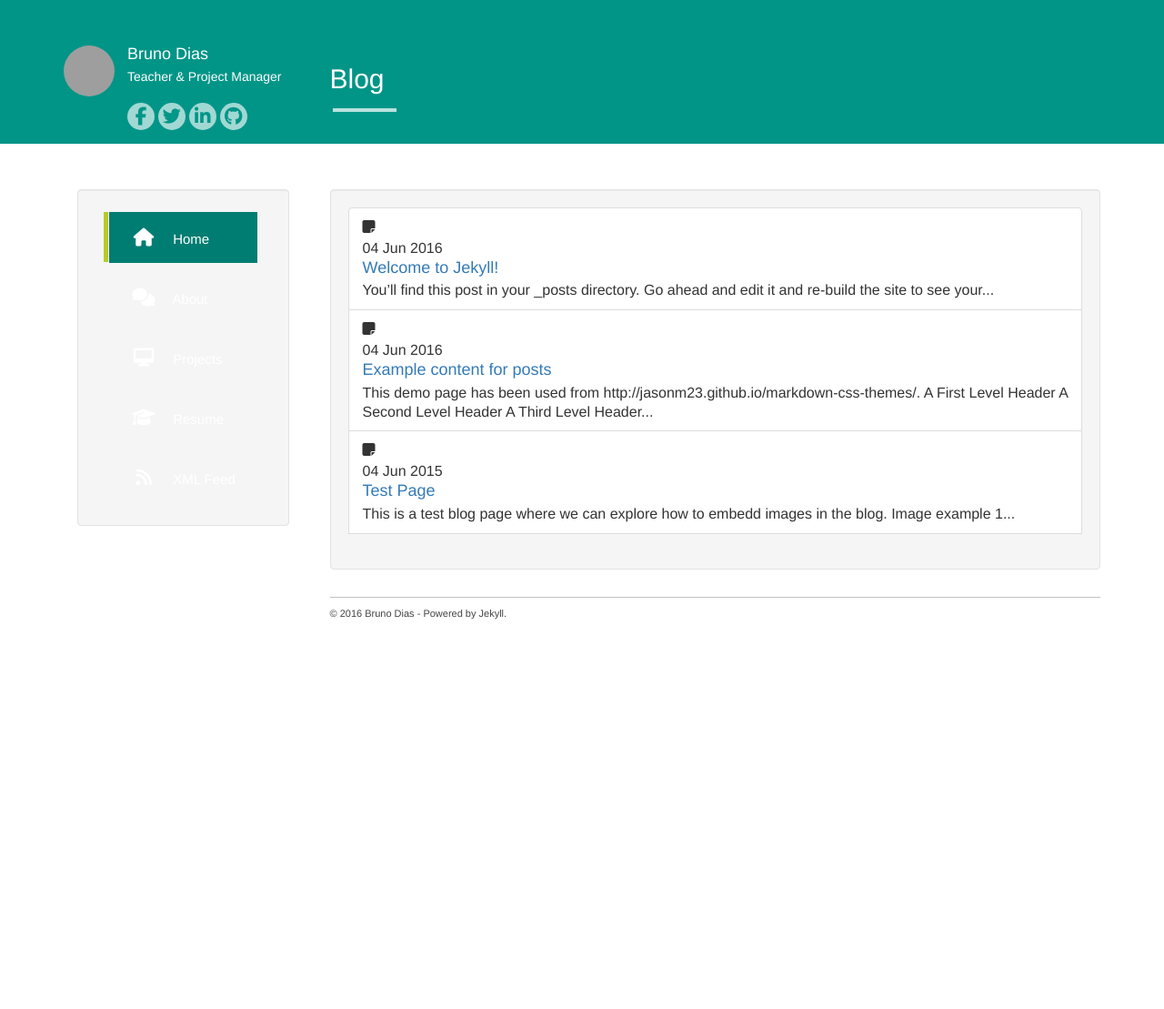
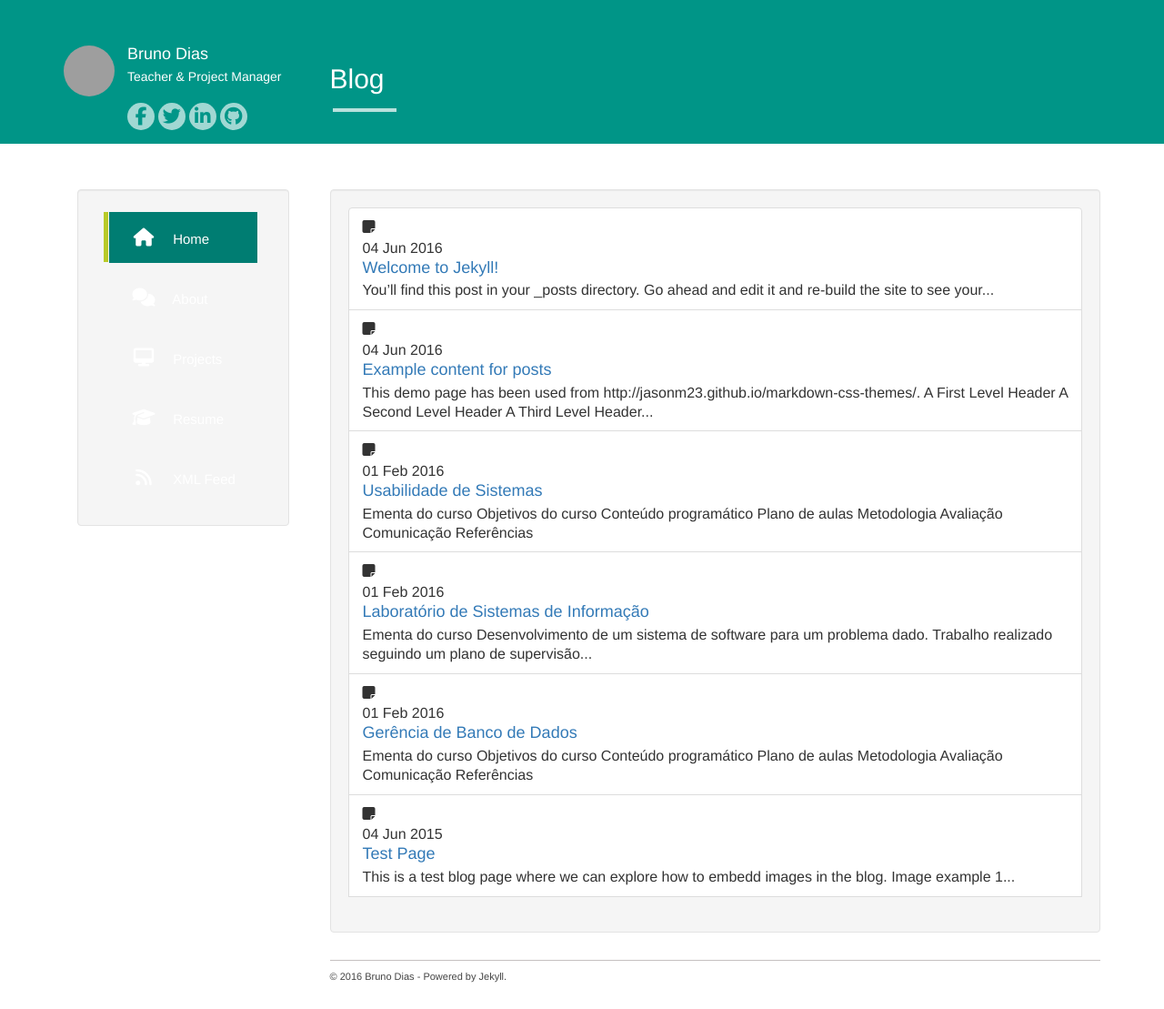
Before and after one commit to brunojdo/brunojdo.github.io, a Jekyll site: the page built from index.html, in a window 1280 px wide. Shown: the whole page at 91% size. Built offline with Jekyll 4.4.1, drawn with Linux system fonts in a browser that asks for light colours; nearby versions of some CDN libraries; the list of posts is cut into pages by our own code; before the commit the page ends 900 px from its top, so only the background shows below that; grey boxes are pictures that could not be loaded.

Commit message:
Create courses pages

```diff
--- /dev/null
+++ b/_posts/2016-02-1-gbd.md
@@ -0,0 +1,23 @@
+---
+layout: post
+title:  "Gerência de Banco de Dados"
+date:   2016-02-1
+categories: gbd
+---
+
+### Ementa do curso
+___
+### Objetivos do curso
+___
+### Conteúdo programático
+___
+### Plano de aulas
+___
+### Metodologia
+___
+### Avaliação
+___
+### Comunicação
+___
+### Referências
+___
--- /dev/null
+++ b/_posts/2016-02-1-lsi.md
@@ -0,0 +1,75 @@
+---
+layout: post
+title:  "Laboratório de Sistemas de Informação"
+date:   2016-02-1
+categories: lsi
+---
+
+### Ementa do curso
+___
+Desenvolvimento de um sistema de software para um problema dado. Trabalho realizado seguindo um plano de supervisão com pontos de controle pré-estabelecido
+
+### Objetivos do curso
+___
+**Geral**: Pôr em perspectiva os conceitos relacionados com a concepção, desenvolvimento e gestão de sistemas de informação, com abordagem prática.
+
+**Específicos**: Estabelecer a ligação entre os princípios teóricos de desenvolvimento de sistemas de informação e exemplos reais. Utilizar o paradigma orientado a objetos na prática de análise e projeto de sistemas de informação. Utilizar métodos e ferramentas de gerência de desenvolvimento de sistemas
+
+### Conteúdo programático
+___
+1. Levantamento de Requisitos
+2. Story Boards
+3. Casos de Uso
+4. Diagramas de Classes
+5. Testes de Unidade
+6. Implementação
+7. Programação Gráfica
+8. Persistência
+
+### Plano de aulas
+___
+
+| Data	| Assunto | Deadlines |
+| :------- | :------ | ------- |
+| 08/08/2016 |  Apresentação do curso
+| 15/08/2016 |	Levantamento de Requisitos
+| 22/08/2016 |	[Técnicas de Especificação de Requisitos](https://docs.google.com/presentation/d/1MNFCTfC5qoUlF8AGIE2051B1hUwMcQRgvp00weGM0R8/preview?slide=id.p)	| **Milestone 1**
+| 30/08/2016 |	Casos de Uso
+| 05/09/2016 |	Diagrama de Classes	| **Milestone 2**
+| 12/09/2016 |	Diagrama de Classes	| **Milestone 3**
+| 19/09/2016 |	Controle de Versão - Git(Github) |	**Milestone 4**
+| 26/09/2016 |	Revisão de Código - Reviewable |	**Milestone 5**
+| 03/10/2016 |	P1 - Integração Contínua - Codeship/Jenkins
+| 17/10/2016 |	Implementação do Modelo |	**Milestone 6**
+| 24/10/2016 |	Implementação do Modelo
+| 31/10/2016 |	Implementação de Visão	| **Milestone 7**
+| 07/11/2016 |	Implementação de Visão
+| 14/11/2016 |	Integração de modelo e visão
+| 21/11/2016 |	Integração de modelo e visão |	**Milestone 8**
+| 28/11/2016 | 	P2 - Apresentação dos Projetos |	**Milestone 9**
+| 05/12/2016 |	Prova Substitutiva
+| 12/12/2016 |  Prova Final
+
+### Metodologia
+___
+Aulas expositivas e práticas. Avaliação continua através de entregas de artefatos relacionados com a análise e implementação de um software funcional.
+
+
+### Links importantes
+___
+[Projeto da Disciplina](https://docs.google.com/document/d/1Nur391Fw319kTtP2CypR4YhJaPMus1ID0M_RbdE0QQ8/edit)
+
+[Notas](https://docs.google.com/spreadsheets/d/1yai2O9WzEtIDAuIJHiZP2qG-zjpw8bQnZaBnTyU0upI/preview)
+
+### Comunicação
+___
+
+Será utilizado o slack como meio de comunicação para a disciplina. [Acesse aqui](https://lsi-facisa.slack.com/)
+
+### Referências
+___
+PRESSMAN, Roger S. Engenharia de software. Tradução Rosângela Delloso Penteado. São Paulo: McGraw-Hill, 2006. 720 p. ISBN 85-346-0237-9
+
+LARMAN, Craig. Utilizando UML e padrões: uma introdução à análise e ao projeto orientados a objetos e ao desenvolvimento iterativo. Porto Alegre: Bookman, 2007. 696 p. ISBN 9788560031528
+
+DEITEL, Paul; DEITEL, Harvey. Java: como programar. São Paulo: Pearson Prentice Hall, 2010. 1114 p. ISBN 9788576050193
--- /dev/null
+++ b/_posts/2016-02-1-usi.md
@@ -0,0 +1,23 @@
+---
+layout: post
+title:  "Usabilidade de Sistemas"
+date:   2016-02-1
+categories: usi
+---
+
+### Ementa do curso
+___
+### Objetivos do curso
+___
+### Conteúdo programático
+___
+### Plano de aulas
+___
+### Metodologia
+___
+### Avaliação
+___
+### Comunicação
+___
+### Referências
+___
--- a/static/css/main.css
+++ b/static/css/main.css
@@ -173,3 +173,21 @@
 .pager li.active a {
     background: rgba(89, 148, 129, 0.3);
 }
+
+/* Custom Table CSS */
+table {
+  width: 100%;
+}
+
+th {
+  background-color: #B0BEC5;
+}
+
+tr:hover {background-color: #f5f5f5}
+
+th, td {
+    border-bottom: 1px solid #ddd;
+    padding-top: 15px;
+    padding-left: 15px;
+    text-align: left;
+}
```
Also changed, not shown: category/gbd.md (added, +6 -0 lines), category/jekyll.md (deleted, +0 -6 lines), category/lsi.md (added, +6 -0 lines), category/others.md (deleted, +0 -6 lines), category/usi.md (added, +6 -0 lines).
